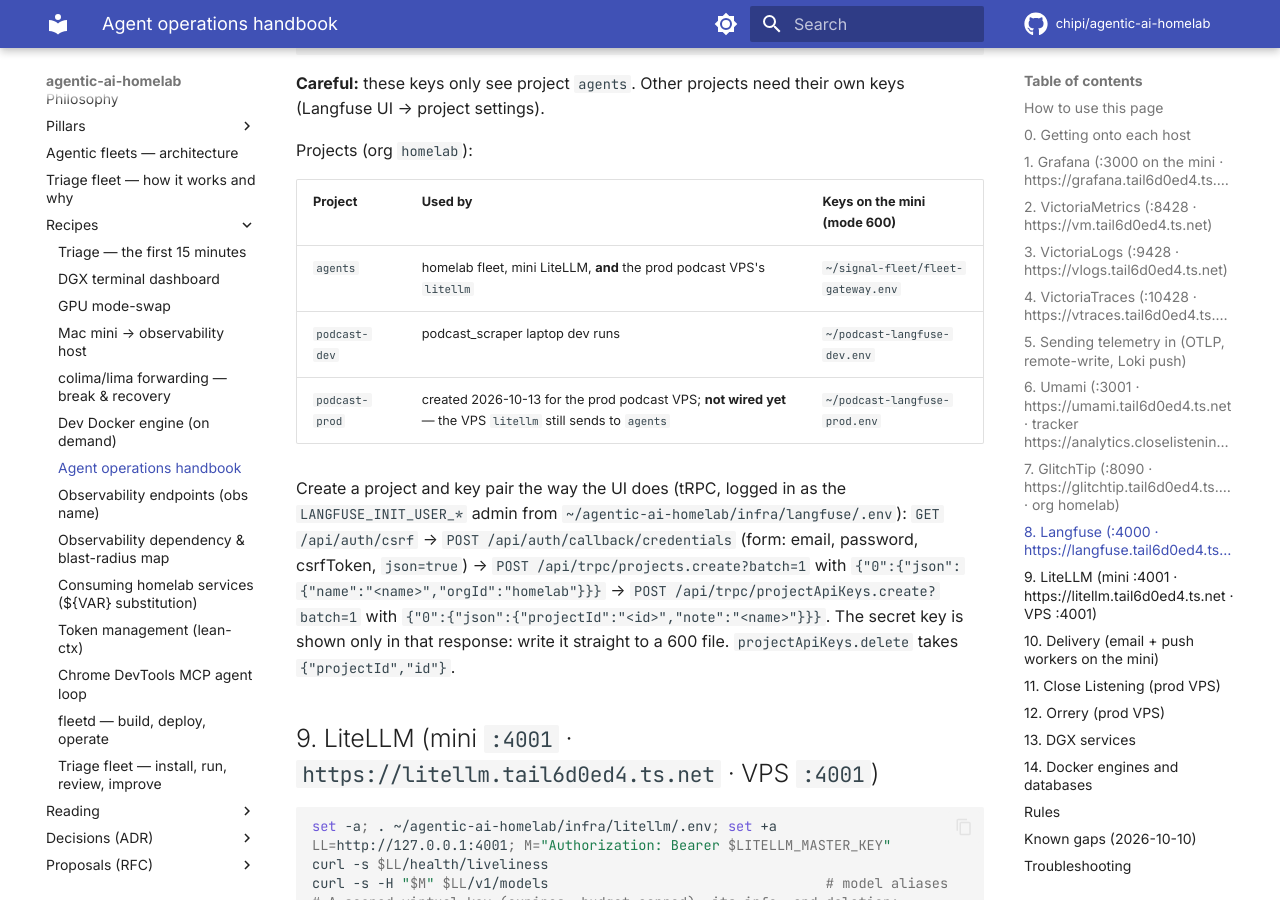
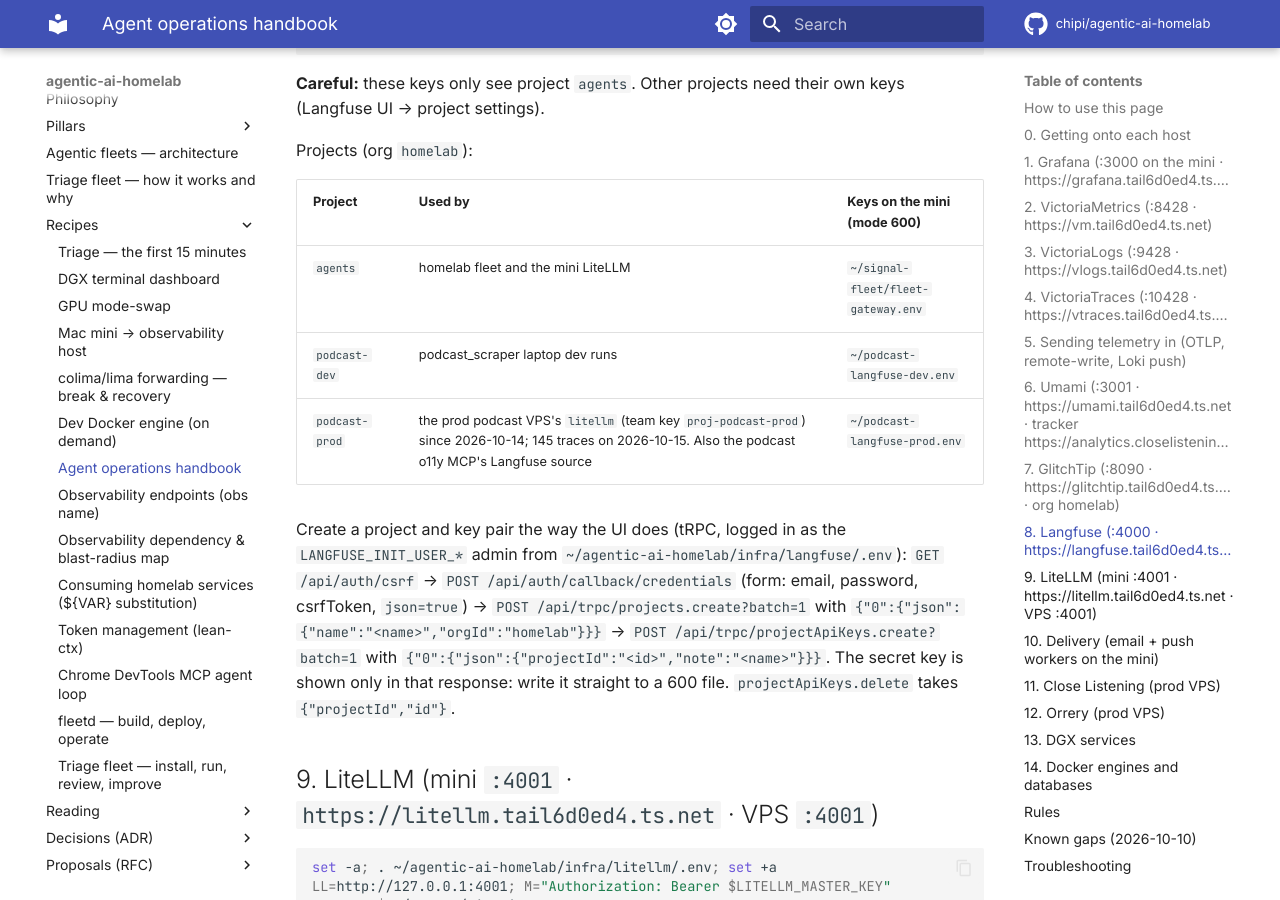
Before and after one commit to chipi/agentic-ai-homelab, an MkDocs documentation site: the page built from docs/recipes/agent-access.md, in a window 1280 px wide and 900 px high, scrolled down 8474 px. Built offline with MkDocs 1.6.1 and Material for MkDocs 9.7.7, drawn with Linux system fonts in a browser that asks for light colours; comment, search, counter and statistics services are not loaded.

Commit message:
docs(recipes): podcast-prod Langfuse project is live, not 'not wired yet'
Checked 2026-10-15 in Langfuse's ClickHouse: podcast-prod has 145 traces in 24h (newest 07:43
UTC), generations named litellm:proj-podcast-prod, and agents no longer receives the VPS
gateway's podcast calls.

Co-Authored-By: Claude Opus 5.5 <noreply@anthropic.com>
Claude-Session: https://claude.ai/code/session_014bbkxiiQPVcyVhqyDTsbqc

```diff
--- a/docs/recipes/agent-access.md
+++ b/docs/recipes/agent-access.md
@@ -338,9 +338,9 @@ Projects (org `homelab`):
 
 | Project | Used by | Keys on the mini (mode 600) |
 |---|---|---|
-| `agents` | homelab fleet, mini LiteLLM, **and** the prod podcast VPS's `litellm` | `~/signal-fleet/fleet-gateway.env` |
+| `agents` | homelab fleet and the mini LiteLLM | `~/signal-fleet/fleet-gateway.env` |
 | `podcast-dev` | podcast_scraper laptop dev runs | `~/podcast-langfuse-dev.env` |
-| `podcast-prod` | created 2026-10-13 for the prod podcast VPS; **not wired yet** — the VPS `litellm` still sends to `agents` | `~/podcast-langfuse-prod.env` |
+| `podcast-prod` | the prod podcast VPS's `litellm` (team key `proj-podcast-prod`) since 2026-10-14; 145 traces on 2026-10-15. Also the podcast o11y MCP's Langfuse source | `~/podcast-langfuse-prod.env` |
 
 Create a project and key pair the way the UI does (tRPC, logged in as the
 `LANGFUSE_INIT_USER_*` admin from `~/agentic-ai-homelab/infra/langfuse/.env`):
```
